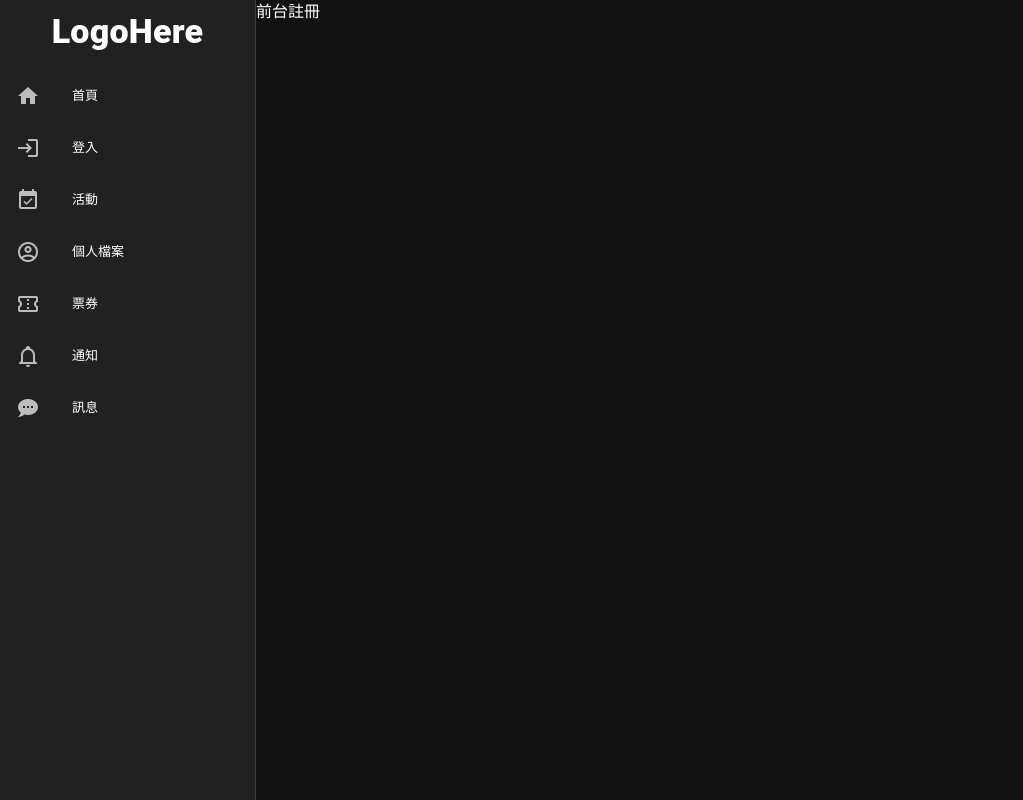
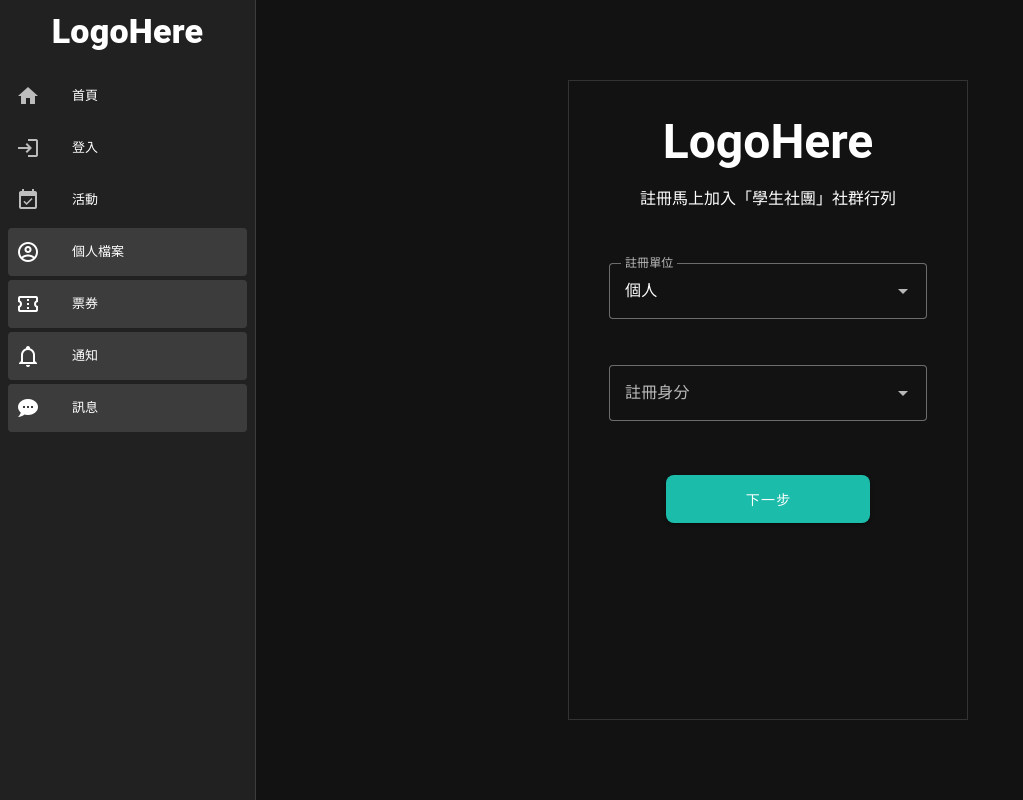
Before and after one commit to Leileisme/SClub-front, a Vue app in the folder front/: page /#/register in a window 1280 px wide. Shown: the whole page, without its empty margins (0-1023 px from the left). Built offline with nearby package versions, Linux system fonts and the light colour scheme.

Commit message:
frontLayout RWD 、register ing

```diff
--- a/front/src/layouts/FrontLayout.vue
+++ b/front/src/layouts/FrontLayout.vue
@@ -1,16 +1,6 @@
 <template>
   <v-layout>
-
-    <template v-if="isMobile">
-      <v-app-bar>
-        <VContainer class="d-flex align-center">
-        <v-app-bar-title>LogoHere</v-app-bar-title>
-        <template v-for="item in TopNavItems" :key="item.to" >
-          <VBtn :to="item.to" :prepend-icon="item.icon" :active=false class="iconTop"></VBtn>
-        </template>
-      </VContainer>
-      </v-app-bar>
-
+    <template v-if="isXs">
       <v-bottom-navigation>
           <template v-for="item in BottomNavItems" :key="item.to">
             <v-btn :to="item.to" :prepend-icon="item.icon" :active=false class="iconBottom"></v-btn>
@@ -19,31 +9,66 @@
 
     </template>
 
-      <!-- 電腦版 -->
+      <!-- 電腦版 Sm (可縮合)-->
+      <template v-else-if="isSm">
+            <v-navigation-drawer
+        v-model="drawer"
+        :rail="rail"
+        permanent
+        @click="rail = false"
+      >
+        <v-list-item  >
+          <template v-slot:append>
+            <v-btn
+              icon="mdi-chevron-left"
+              @click.stop="rail = !rail"
+            ></v-btn>
+          </template>
+        </v-list-item>
+
+        <v-list-item v-if="!rail" class="text-center font-weight-black text-h4">
+          LogoHere
+        </v-list-item>
+        <v-list-item v-else>　</v-list-item>
+
+        <v-list density="compact" nav>
+          <template v-for="item in navItems" :key="item.to">
+            <v-list-item :to="item.to">
+              <template v-slot:prepend>
+            <VIcon :icon="item.icon"></VIcon>
+              </template>
+          <VListItemTitle>{{ item.text }}</VListItemTitle>
+            </v-list-item>
+          </template>
+        </v-list>
+      </v-navigation-drawer>
+  </template>
+
+      <!-- 電腦版 md以上 -->
   <template v-else>
           <v-navigation-drawer permanent location="left">
               <!-- LogoHere -->
               <v-list nav>
-        <VListItem class="text-center font-weight-black text-h4">
+        <v-list-item class="text-center font-weight-black text-h4">
           LogoHere
-        </VListItem>
+        </v-list-item>
               </v-list>
               <!-- icon+路由 -->
               <v-list nav>
                 <template v-for="item in navItems" :key="item.to">
-                 <VListItem :to="item.to">
+                  <v-list-item :to="item.to">
             <template v-slot:prepend>
               <VIcon :icon="item.icon"></VIcon>
             </template>
-            <VListItemTitle>{{ item.text }}</VListItemTitle>
-                </VListItem>
+            <v-list-itemTitle>{{ item.text }}</v-list-itemTitle>
+                </v-list-item>
                 </template>
               </v-list>
             </v-navigation-drawer>
   </template>
 
     <!-- 路由 main -->
-    <v-main style="height: 100vh">
+    <v-main style="height: 100vh;" class="d-flex justify-center align-center">
       <RouterView :key="$route.path"></RouterView>
     </v-main>
   </v-layout>
@@ -64,8 +89,12 @@ const router = useRouter()
 // const user = useUserStore()
 
 // 判斷是否用手機
-const { mobile } = useDisplay()
-const isMobile = computed(() => mobile.value)
+const { mobile, sm, xs } = useDisplay()
+const isXs = computed(() => xs.value)
+const isSm = computed(() => sm.value)
+
+const drawer = ref(true)
+const rail = ref(true)
 
 const navItems = computed(() => {
   return [
@@ -74,29 +103,21 @@ const navItems = computed(() => {
     { to: '/event', text: '活動', icon: 'mdi-calendar-check', show: '' },
     // { to: '/login', text: '論壇', icon: 'mdi-bullhorn-variant-outline', show: '' },
     // { to: '/login', text: '動態', icon: 'mdi-account-multiple', show: '' },
-    { to: '/login', text: '個人檔案', icon: 'mdi-account-circle-outline', show: '' },
-    { to: '/login', text: '票券', icon: 'mdi-ticket-confirmation-outline', show: '' },
-    { to: '/login', text: '通知', icon: 'mdi-bell-outline', show: '' },
-    { to: '/login', text: '訊息', icon: 'mdi-chat-processing', show: '' }
+    { to: '/register', text: '個人檔案', icon: 'mdi-account-circle-outline', show: '' },
+    { to: '/register', text: '票券', icon: 'mdi-ticket-confirmation-outline', show: '' },
+    { to: '/register', text: '通知', icon: 'mdi-bell-outline', show: '' },
+    { to: '/register', text: '訊息', icon: 'mdi-chat-processing', show: '' }
   ]
 })
 
 const BottomNavItems = computed(() => {
   return [
     { to: '/home', text: '首頁', icon: 'mdi-home', show: '' },
-    { to: '/login', text: '登入', icon: 'mdi-login', show: '' },
+    { to: '/register', text: '登入', icon: 'mdi-login', show: '' },
     // { to: '/event', text: '活動', icon: 'mdi-calendar-check', show: '' },
-    { to: '/login', text: '論壇', icon: 'mdi-bullhorn-variant-outline', show: '' },
-    { to: '/login', text: '動態', icon: 'mdi-account-multiple', show: '' },
-    { to: '/login', text: '個人檔案', icon: 'mdi-account-circle-outline', show: '' }
-  ]
-})
-
-const TopNavItems = computed(() => {
-  return [
-    { to: '/login', text: '票券', icon: 'mdi-ticket-confirmation-outline', show: '' },
-    { to: '/login', text: '通知', icon: 'mdi-bell-outline', show: '' },
-    { to: '/login', text: '訊息', icon: 'mdi-chat-processing', show: '' }
+    { to: '/register', text: '論壇', icon: 'mdi-bullhorn-variant-outline', show: '' },
+    { to: '/register', text: '動態', icon: 'mdi-account-multiple', show: '' },
+    { to: '/register', text: '個人檔案', icon: 'mdi-account-circle-outline', show: '' }
   ]
 })
 </script>
@@ -105,5 +126,6 @@ const TopNavItems = computed(() => {
 .iconTop
   font-size: 1.4rem
 .iconBottom
-  font-size: 1.1rem !important
+  font-size: 1rem !important
+
 </style>
--- a/front/src/views/front/HomeView.vue
+++ b/front/src/views/front/HomeView.vue
@@ -1,5 +1,36 @@
 <template>
-  前台首頁
+    <template class="d-flex d-sm-none">
+      <v-app-bar>
+        <VContainer class="d-flex align-center">
+        <v-app-bar-title>LogoHere</v-app-bar-title>
+        <template v-for="item in TopNavItems" :key="item.to" >
+          <VBtn :to="item.to" :prepend-icon="item.icon" :active=false class="iconTop"></VBtn>
+        </template>
+      </VContainer>
+      </v-app-bar>
+  </template>
 </template>
 
-<script setup></script>
+<script setup>
+import { useDisplay } from 'vuetify'
+import { computed, ref } from 'vue'
+
+// 判斷是否用手機
+const { mobile } = useDisplay()
+const isMobile = computed(() => mobile.value)
+
+
+const TopNavItems = computed(() => {
+  return [
+    { to: '/register', text: '票券', icon: 'mdi-ticket-confirmation-outline', show: '' },
+    { to: '/register', text: '通知', icon: 'mdi-bell-outline', show: '' },
+    { to: '/register', text: '訊息', icon: 'mdi-chat-processing', show: '' }
+  ]
+})
+
+</script>
+
+<style lang="sass" scoped>
+.iconTop
+  font-size: 1.2rem
+</style>
--- a/front/src/views/front/RegisterView.vue
+++ b/front/src/views/front/RegisterView.vue
@@ -1,6 +1,105 @@
-<template>
-  前台註冊
+<template >
+  <template v-if="isXs">
+      <v-app-bar>
+        <VContainer class="d-flex align-center text-center ">
+        <v-app-bar-title class="font-weight-black text-h5">註冊</v-app-bar-title>
+      </VContainer>
+      </v-app-bar>
+  </template>
+
+  <div style="height: 80%; width: 400px;" :style="boxBorder">
+    <!-- 標題Logo -->
+    <div class="mb-5
+    ">
+        <div class="text-center font-weight-bold text-h3 mt-9">LogoHere</div>
+        <!-- 副標 -->
+        <div class="text-center mt-5">
+          <p>註冊馬上加入「學生社團」社群行列</p>
+        </div>
+  </div>
+    <!-- 選單 -->
+    <div>
+      <v-form @submit.prevent>
+
+        <!-- 第一頁 -->
+        <v-row class="d-flex justify-center px-10">
+        <!-- 單位 -->
+        <v-col cols="12" class="mt-8">
+          <v-combobox
+            v-model="type.value"
+            :items="type.items"
+            label="註冊單位"
+            variant="outlined"
+          ></v-combobox>
+        </v-col>
+
+        <!-- 身分 -->
+        <v-col cols="12">
+          <template v-if="type.value==='個人'">
+            <v-combobox
+            v-model="person.value"
+            :items="person.items"
+            label="註冊身分"
+            variant="outlined"
+            ></v-combobox>
+          </template>
+
+          <template v-else-if="type.value==='團體'">
+            <v-combobox
+            v-model="group.value"
+            :items="group.items"
+            label="註冊身分"
+            variant="outlined"
+            ></v-combobox>
+          </template>
+
+          <template v-else>
+            <v-combobox
+            v-model="person.value"
+            :items="person.items"
+            label="註冊身分"
+            variant="outlined"
+            ></v-combobox>
+          </template>
+        </v-col>
+
+        </v-row>
+
+        <!-- 往第二頁按鈕 -->
+        <v-row class="d-flex justify-center px-10">
+          <v-col cols="8">
+            <v-btn type="bottom" block class="mt-2 py-6 rounded-lg" style="background-color: #1BBCA9;">下一步</v-btn>
+          </v-col>
+        </v-row>
+
+      </v-form>
+    </div>
+  </div>
+
 </template>
 
 <script setup>
+import { useDisplay } from 'vuetify'
+import { computed, ref, reactive } from 'vue'
+
+// 判斷是否用手機
+const { mobile, sm, xs } = useDisplay()
+const isXs = computed(() => xs.value)
+const isSm = computed(() => sm.value)
+// const vuetify = useVuetify()
+
+const type = reactive({ items: ['個人', '團體'], value: ['個人'] })
+const person = reactive({ items: ['學生', '非學生'] })
+const group = reactive({ items: ['社團'] })
+
+const boxBorder = computed(() => {
+  if (isXs.value) {
+    return 'border: none;'
+  } else {
+    return 'border: 1px solid #333;'
+  }
+})
 </script>
+
+<style lang="sass" scoped>
+</style>
```
Also changed, not shown: 1 other file (tests, documents, lock files or other folders).
